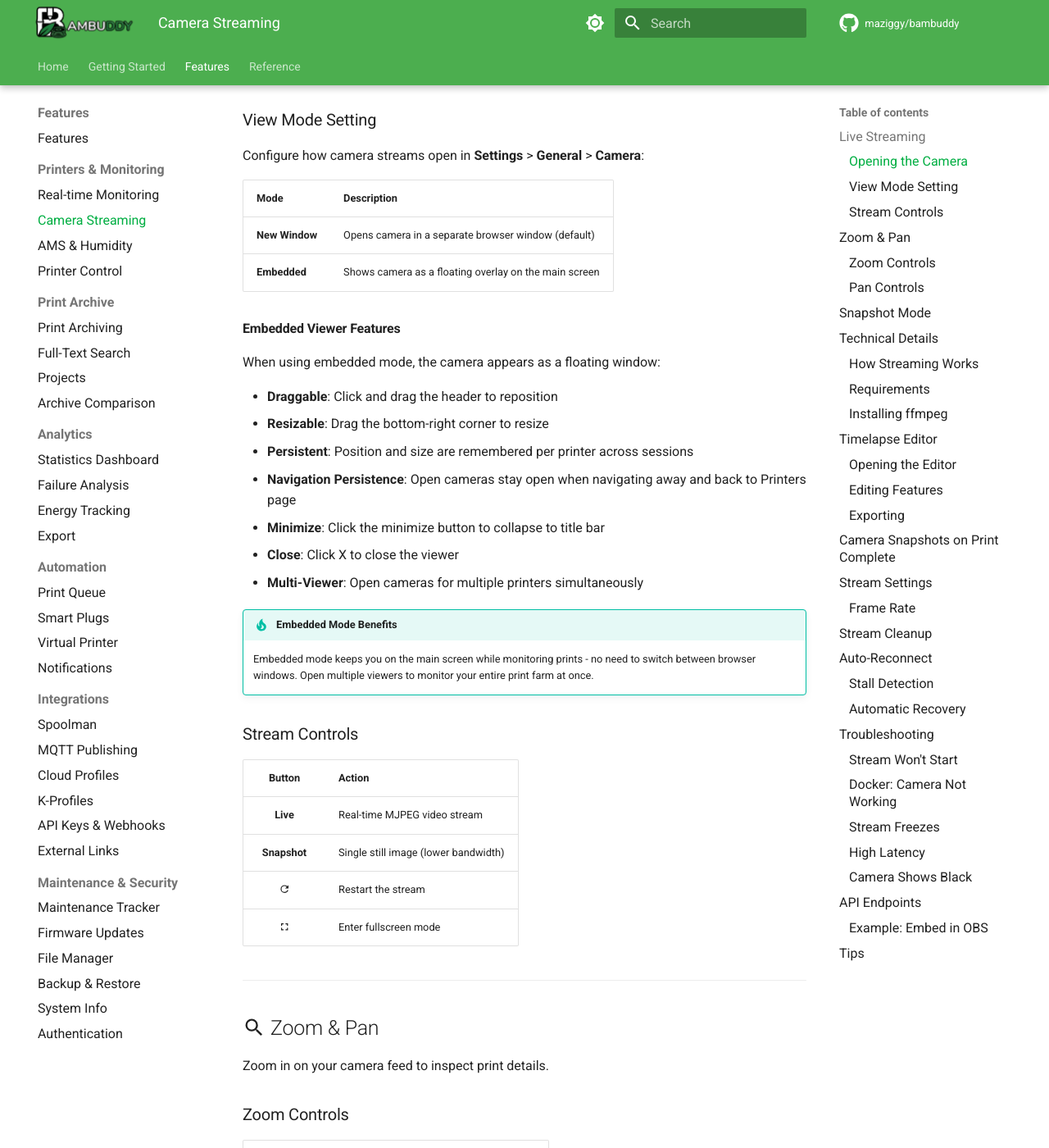
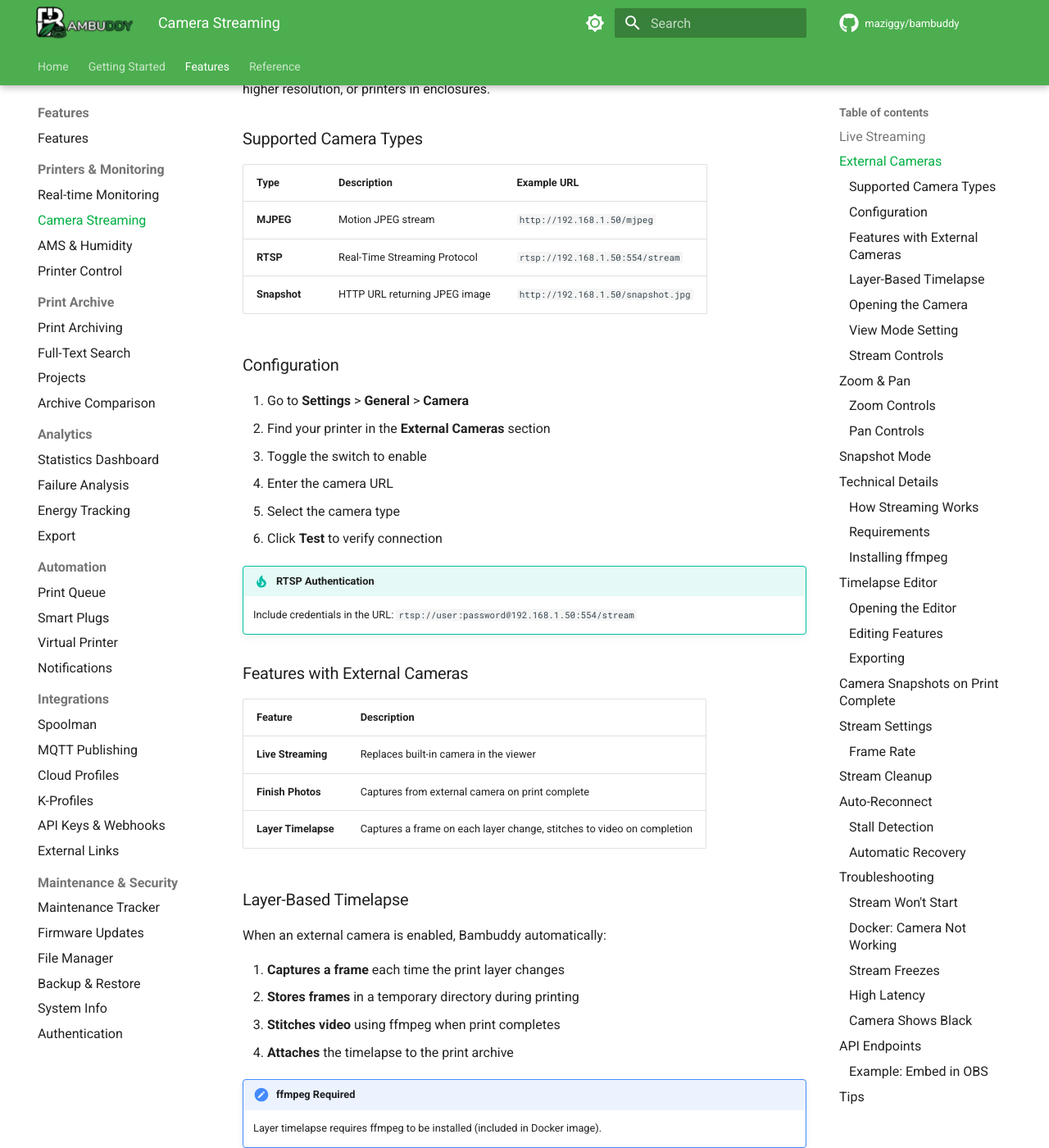
Before and after one commit to maziggy/bambuddy-wiki, an MkDocs documentation site: the page built from docs/features/camera.md, in a window 1280 px wide and 1400 px high, scrolled down 562 px. Shown: the whole window at 82% size. Built offline with MkDocs 1.6.1 and Material for MkDocs 9.7.7, drawn with Linux system fonts in a browser that asks for light colours; comment, search, counter and statistics services are not loaded; the version menu is left out; some of the changed text lies outside the part shown.

Commit message:
Updated Wiki

```diff
--- a/docs/features/camera.md
+++ b/docs/features/camera.md
@@ -11,7 +11,53 @@ Monitor your prints visually with live camera streaming directly from your Bambu
 
 ## :material-video: Live Streaming
 
-Bambuddy provides MJPEG video streaming from your printer's built-in camera.
+Bambuddy provides MJPEG video streaming from your printer's built-in camera, or from an external network camera.
+
+---
+
+## :material-webcam: External Cameras
+
+Connect external network cameras to replace the built-in printer camera. Useful for better angles, higher resolution, or printers in enclosures.
+
+### Supported Camera Types
+
+| Type | Description | Example URL |
+|------|-------------|-------------|
+| **MJPEG** | Motion JPEG stream | `http://192.168.1.50/mjpeg` |
+| **RTSP** | Real-Time Streaming Protocol | `rtsp://192.168.1.50:554/stream` |
+| **Snapshot** | HTTP URL returning JPEG image | `http://192.168.1.50/snapshot.jpg` |
+
+### Configuration
+
+1. Go to **Settings** > **General** > **Camera**
+2. Find your printer in the **External Cameras** section
+3. Toggle the switch to enable
+4. Enter the camera URL
+5. Select the camera type
+6. Click **Test** to verify connection
+
+!!! tip "RTSP Authentication"
+    Include credentials in the URL: `rtsp://user:password@192.168.1.50:554/stream`
+
+### Features with External Cameras
+
+| Feature | Description |
+|---------|-------------|
+| **Live Streaming** | Replaces built-in camera in the viewer |
+| **Finish Photos** | Captures from external camera on print complete |
+| **Layer Timelapse** | Captures a frame on each layer change, stitches to video on completion |
+
+### Layer-Based Timelapse
+
+When an external camera is enabled, Bambuddy automatically:
+
+1. **Captures a frame** each time the print layer changes
+2. **Stores frames** in a temporary directory during printing
+3. **Stitches video** using ffmpeg when print completes
+4. **Attaches** the timelapse to the print archive
+
+!!! note "ffmpeg Required"
+    Layer timelapse requires ffmpeg to be installed (included in Docker image).
 
 ### Opening the Camera
 
```
Also changed, not shown: docs/features/monitoring.md (+45 -0 lines).
